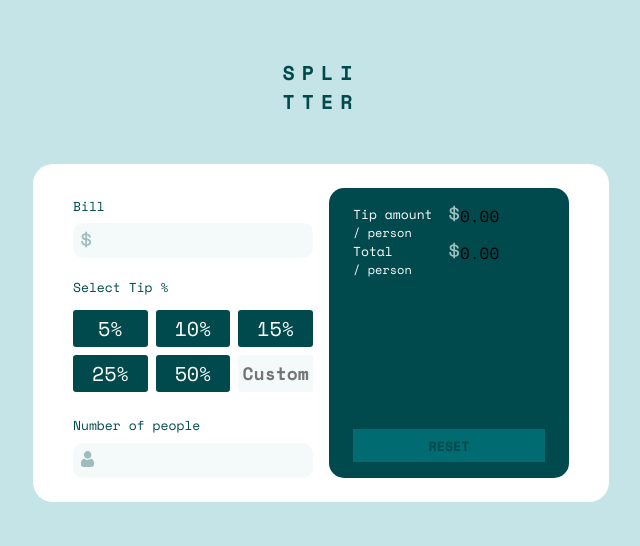
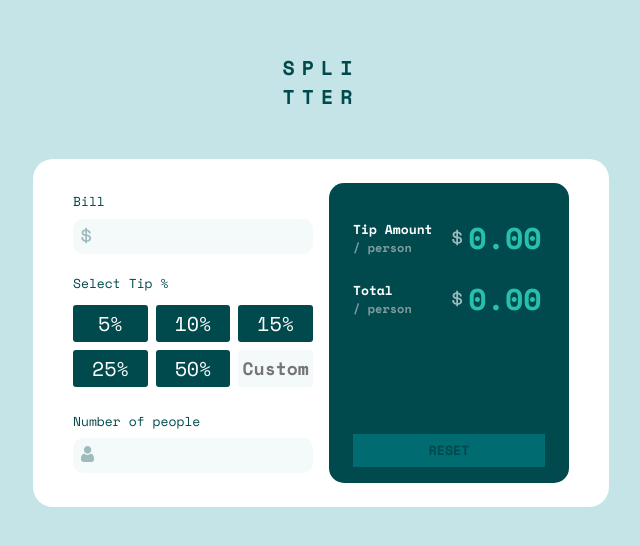
Before and after one commit to ripterdust/TipCalculator, a React (Create React App) app: page / in a window 1280 px wide. Shown: the part 120-666 px from the top of the page, without its empty margins (319-959 px from the left). Built offline with nearby package versions, Linux system fonts and the light colour scheme.

Commit message:
Terminados los estilos

```diff
--- a/src/components/Result.js
+++ b/src/components/Result.js
@@ -7,7 +7,7 @@ export const Result = () => {
         <div>
             <div className="info">
                 <div className="text">
-                    <span>Tip amount</span>
+                    <span>Tip Amount</span>
                     <span className="small">/ person</span>
                 </div>
                 <div className="numbers">
--- a/src/styles/parials/calculator.scss
+++ b/src/styles/parials/calculator.scss
@@ -73,11 +73,12 @@
             height: 100%;
             background-color: $veryDarkCyan;
             border-radius: 15px;
-            padding: 1em 1.5em;
+            padding: 2em 1.5em 1em 1.5em;
             display: flex;
             justify-content: space-between;
             align-items: center;
             flex-direction: column;
+            min-height: 300px;
 
             div, button{
                 width: 100%;
@@ -87,7 +88,8 @@
             .info{
                 display: grid;
                 grid-template-columns: 1fr 1fr;
-
+                font-weight: 700;
+                margin-bottom: 1em;
                 .text{
                     color: $white;
                     font-size: 13px;
@@ -97,6 +99,18 @@
                     flex-direction: column;
                     .small{
                         font-size: 12px;
+                        color: $grayCyan2;
+                    }
+                }
+
+                .numbers{
+                    color: $primary;
+                    display: flex;
+                    justify-content: center;
+                    align-items: center;
+                    span{
+                        font-size: 30px;
+                        margin-left: 5px;
                     }
                 }
 
```
